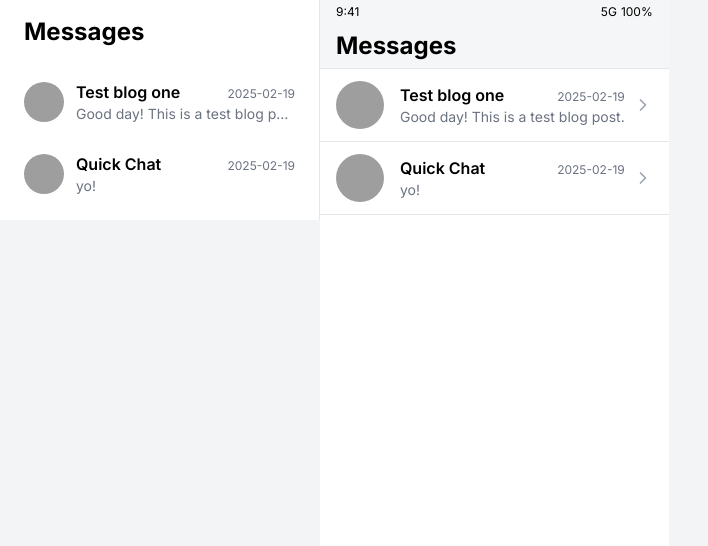
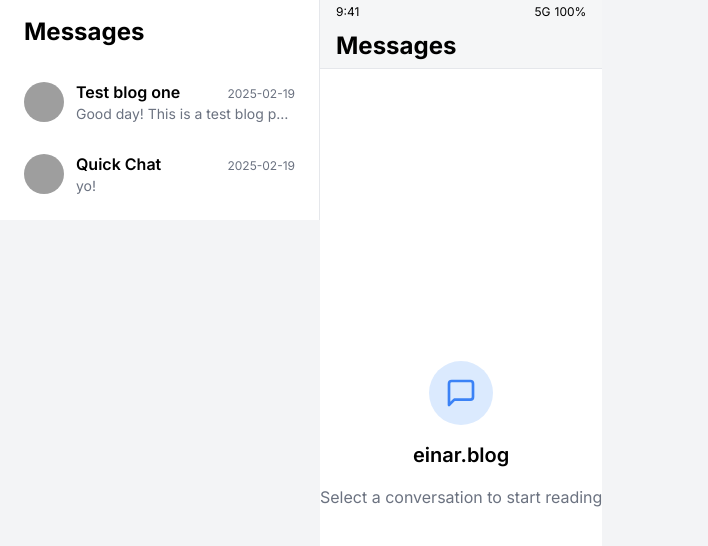
Before and after one commit to EinarMichaelsen/blogv0, a Next.js app: page / in a window 1280 px wide. Shown: the top 546 px of the page, without its empty margins (0-708 px from the left). Built offline with nearby package versions, Linux system fonts and the light colour scheme; grey boxes are pictures that could not be loaded.

Commit message:
sidebar update

```diff
--- a/app/page.tsx
+++ b/app/page.tsx
@@ -4,6 +4,7 @@ import { getBlogPosts } from "../lib/get-blog-posts"
 import Link from "next/link"
 import { ChevronRight } from "lucide-react"
 import { Avatar, AvatarFallback, AvatarImage } from "@/components/ui/avatar"
+import { MessageSquare } from "lucide-react"
 
 export default async function Home() {
   const posts = await getBlogPosts()
@@ -31,8 +32,9 @@ export default async function Home() {
             </div>
           </div>
 
-          {/* Messages list */}
+          {/* Messages list on mobile, empty state on desktop */}
           <div className="flex-1 overflow-y-auto">
+            <div className="md:hidden">
               {posts.map((post) => (
                 <Link
                   key={post.slug}
@@ -54,6 +56,18 @@ export default async function Home() {
                 </Link>
               ))}
             </div>
+
+            {/* Empty state on desktop */}
+            <div className="hidden md:flex items-center justify-center h-full">
+              <div className="text-center space-y-4">
+                <div className="w-16 h-16 bg-blue-100 rounded-full flex items-center justify-center mx-auto">
+                  <MessageSquare className="w-8 h-8 text-blue-500" />
+                </div>
+                <h1 className="text-xl font-semibold">einar.blog</h1>
+                <p className="text-gray-500">Select a conversation to start reading</p>
+              </div>
+            </div>
+          </div>
         </main>
       </div>
     </BlogLayout>
```
Lines whose indentation alone changed are shown as unchanged.
